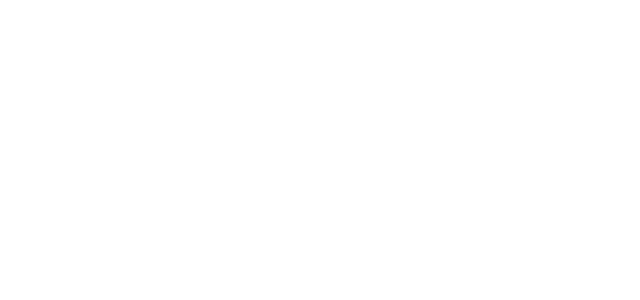
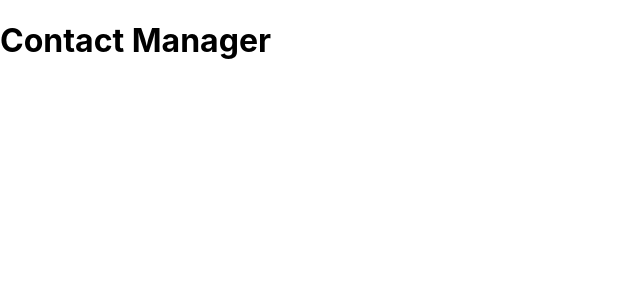
Before and after one commit to HBenzaoui/contact-list_redux, a React (Create React App) app: page / in a window 1280 px wide. Shown: the top 300 px of the page, without its empty margins (0-640 px from the left). Built offline with nearby package versions, Linux system fonts and the light colour scheme.

Commit message:
create header

```diff
--- a/src/App.js
+++ b/src/App.js
@@ -1,8 +1,13 @@
 import React, { Component } from 'react';
+import Header from './component/Header';
 
 class App extends Component {
   render() {
-    return <div className="App" />;
+    return (
+      <div>
+        <Header branding="Contact Manager" />
+      </div>
+    );
   }
 }
 
--- /dev/null
+++ b/src/component/Header.js
@@ -0,0 +1,11 @@
+import React from 'react';
+
+const Header = props => {
+  return (
+    <div>
+      <h1>{props.branding}</h1>
+    </div>
+  );
+};
+
+export default Header;
```
Also changed, not shown: src/component/Contact.js (added, +7 -0 lines).
